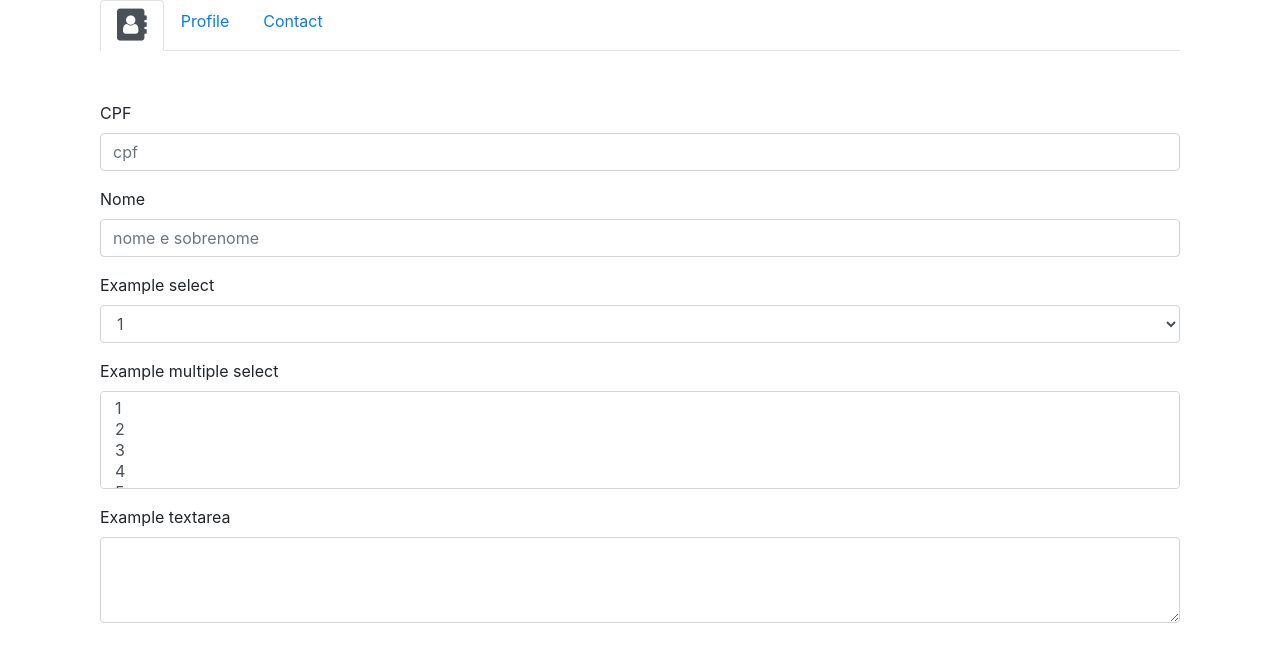
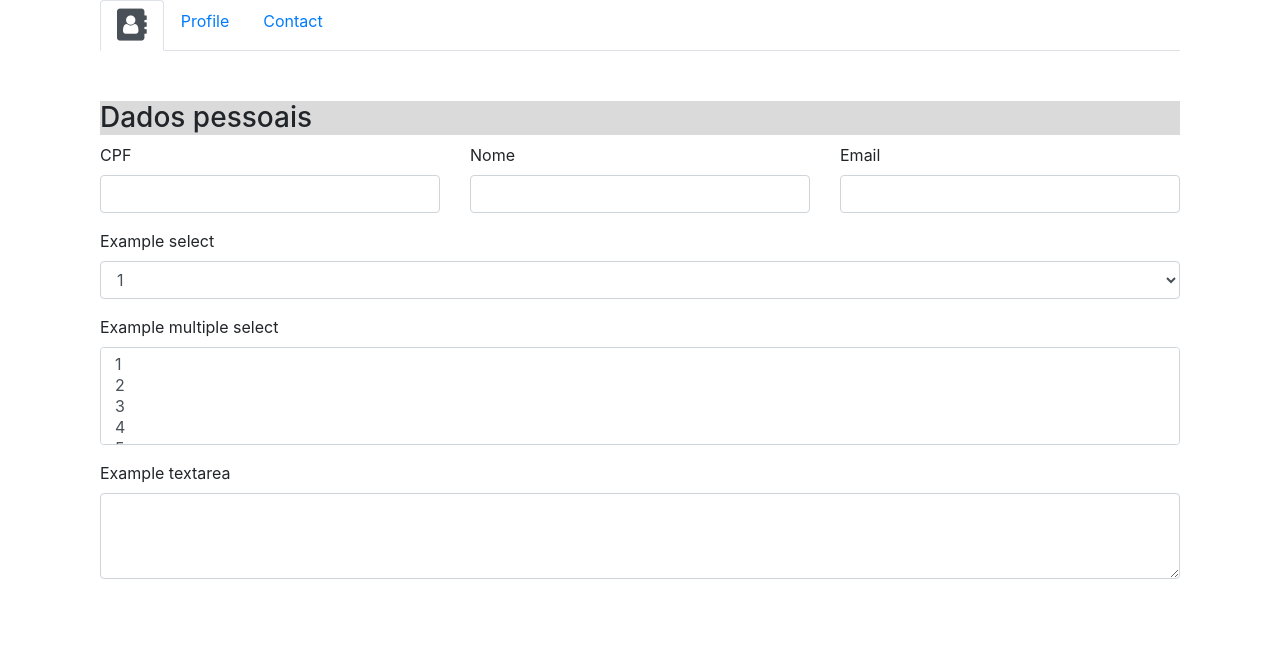
Before and after one commit to mnerisilva/form-cuidador, a React (Create React App) app: page / in a window 1280 px wide. Shown: the top 662 px of the page. Built offline with nearby package versions, Linux system fonts and the light colour scheme.

Commit message:
mais implementações

```diff
--- a/src/components/formcuidador/tabs/TabHome.js
+++ b/src/components/formcuidador/tabs/TabHome.js
@@ -4,13 +4,20 @@ const TabHome = () => {
     return (
         <div className="tab-pane fade show active" id="home" role="tabpanel" aria-labelledby="home-tab">
             <form style={{paddingTop: 50}}>
-                <div className="form-group">
-                    <label htmlFor="exampleFormControlInput1">CPF</label>
-                    <input type="text" className="form-control" id="exampleFormControlInput1" placeholder="cpf" />
-                </div>
-                <div className="form-group">
-                    <label htmlFor="nome">Nome</label>
-                    <input type="text" className="form-control" id="nome" placeholder="nome e sobrenome" />
+                <h3 style={{backgroundColor: "#dadada"}}>Dados pessoais</h3>
+                <div className="row">
+                    <div className="form-group col-md-4">
+                        <label htmlFor="exampleFormControlInput1">CPF</label>
+                        <input type="text" className="form-control" id="exampleFormControlInput1" placeholder="" />
+                    </div>
+                    <div className="form-group col-md-4">
+                        <label htmlFor="nome">Nome</label>
+                        <input type="text" className="form-control" id="nome" placeholder="" />
+                    </div>
+                    <div className="form-group col-md-4">
+                        <label htmlFor="nome">Email</label>
+                        <input type="email" className="form-control" id="nome" placeholder="" />
+                    </div>
                 </div>
                 <div className="form-group">
                     <label htmlFor="exampleFormControlSelect1">Example select</label>
--- a/src/components/formcuidador/tabs/TabProfile.js
+++ b/src/components/formcuidador/tabs/TabProfile.js
@@ -3,7 +3,17 @@ import React from 'react'
 const TabProfile = () => {
     return (
         <div className="tab-pane fade" id="profile" role="tabpanel" aria-labelledby="profile-tab">
-            Food truck fixie locavore, accusamus mcsweeney's marfa nulla single-origin coffee squid. Exercitation +1 labore velit, blog sartorial PBR leggings next level wes anderson artisan four loko farm-to-table craft beer twee. Qui photo booth letterpress, commodo enim craft beer mlkshk aliquip jean shorts ullamco ad vinyl cillum PBR. Homo nostrud organic, assumenda labore aesthetic magna delectus mollit. Keytar helvetica VHS salvia yr, vero magna velit sapiente labore stumptown. Vegan fanny pack odio cillum wes anderson 8-bit, sustainable jean shorts beard ut DIY ethical culpa terry richardson biodiesel. Art party scenester stumptown, tumblr butcher vero sint qui sapiente accusamus tattooed echo park.
+            <form className="form-inline">
+            <div className="form-group mb-2">
+                <label htmlFor="staticEmail2" className="sr-only">Email</label>
+                <input type="text" className="form-control-plaintext" id="staticEmail2" />
+            </div>
+            <div className="form-group mx-sm-3 mb-2">
+                <label htmlFor="inputPassword2" className="sr-only">Password</label>
+                <input type="password" className="form-control" id="inputPassword2" placeholder="Password" />
+            </div>
+            <button type="submit" className="btn btn-primary mb-2">Confirm identity</button>
+            </form>
         </div>
     );
 }
```
Also changed, not shown: src/components/formcuidador/Form.js (indentation only).
